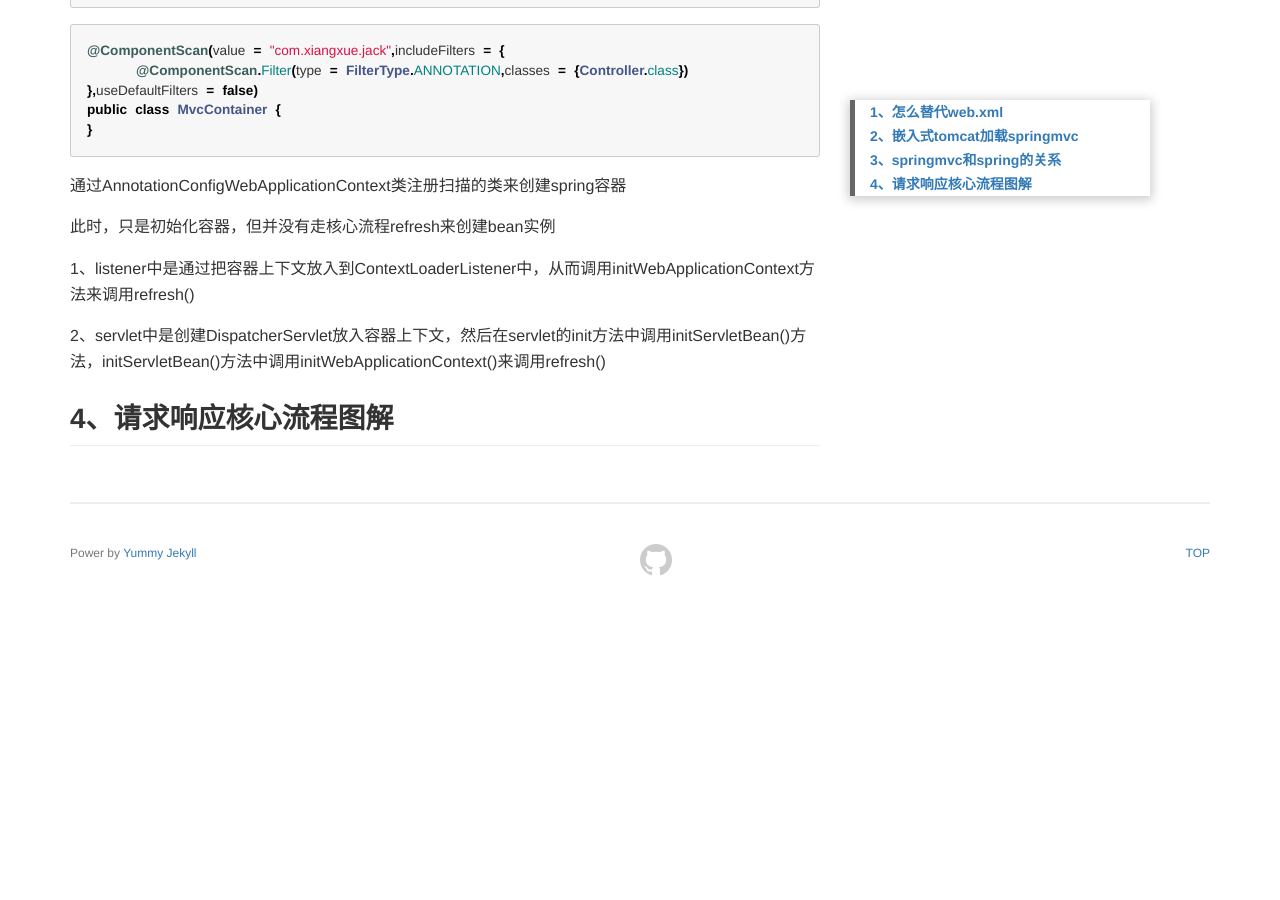
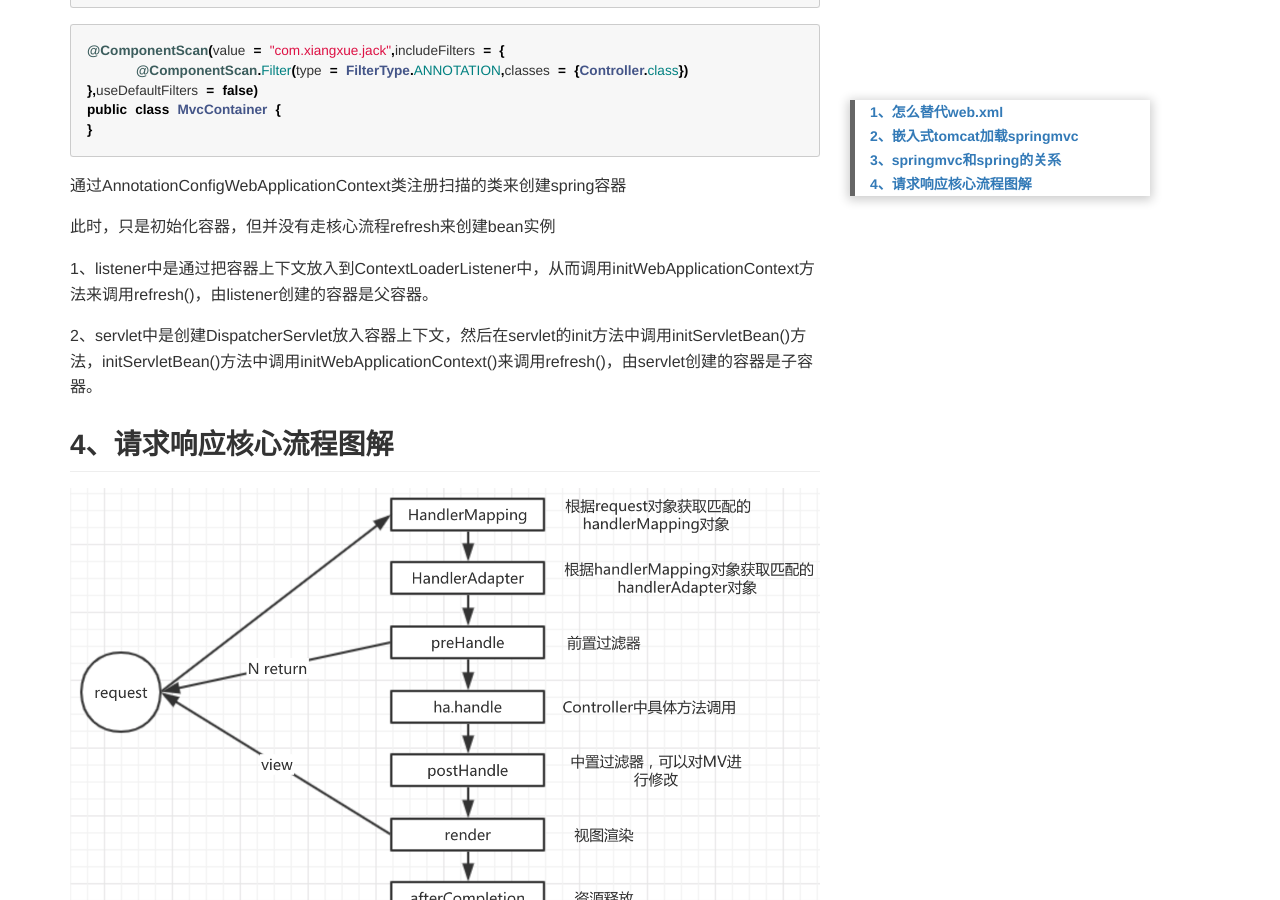
Before and after one commit to shaeros/shaeros.github.io, a Jekyll site: the page built from _posts/2020/2020-01-07-springmvc-tomcat.md, in a window 1280 px wide and 900 px high, scrolled down 6898 px. Built offline with Jekyll 4.4.1, drawn with Linux system fonts in a browser that asks for light colours; a script that is not in the unit is left out; before the commit the page ends 7482 px from its top, so only the background shows below that.

Commit message:
springmvc

```diff
--- a/_posts/2020/2020-01-07-springmvc-tomcat.md
+++ b/_posts/2020/2020-01-07-springmvc-tomcat.md
@@ -308,8 +308,10 @@ public class MvcContainer {
 
 此时，只是初始化容器，但并没有走核心流程refresh来创建bean实例
 
-1、listener中是通过把容器上下文放入到ContextLoaderListener中，从而调用initWebApplicationContext方法来调用refresh()
+1、listener中是通过把容器上下文放入到ContextLoaderListener中，从而调用initWebApplicationContext方法来调用refresh()，由listener创建的容器是父容器。
 
-2、servlet中是创建DispatcherServlet放入容器上下文，然后在servlet的init方法中调用initServletBean()方法，initServletBean()方法中调用initWebApplicationContext()来调用refresh()
+2、servlet中是创建DispatcherServlet放入容器上下文，然后在servlet的init方法中调用initServletBean()方法，initServletBean()方法中调用initWebApplicationContext()来调用refresh()，由servlet创建的容器是子容器。
 
 ## 4、请求响应核心流程图解
+
+![](https://shaeros.github.io/assets/images/2020/spring/request.png)
```
Also changed, not shown: assets/images/2020/spring/request.png (added), assets/images/webappinitializer.png (deleted).
